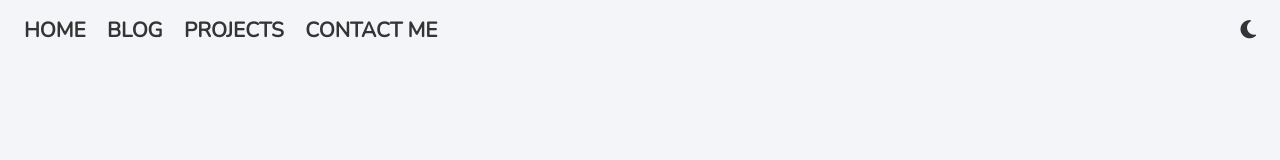
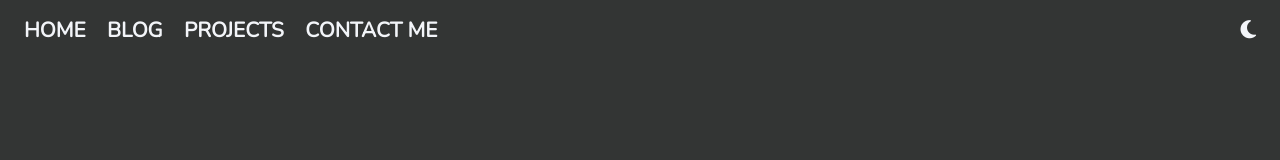
Before and after one commit to DantchoLV9/dantcho-personal-website-design, a plain HTML site: page index.html in a window 1280 px wide. Drawn offline with nearby package versions, Linux system fonts and the light colour scheme.

Commit message:
Added Day/Night Mode Functionality

```diff
--- a/css/main.css
+++ b/css/main.css
@@ -37,6 +37,7 @@ nav > div > .nav-element {
 
 a {
     color: #333534;
+    cursor: pointer;
     text-decoration: none;
     background-color: transparent;
 }
@@ -48,3 +49,11 @@ a {
 .active {
     border-bottom: 3px solid #ff5964 !important;
 }
+
+.dark-background {
+    background-color: #333534;
+}
+
+.dark-background a {
+    color: #f3f5f9 !important;
+}
--- a/index.html
+++ b/index.html
@@ -7,6 +7,7 @@
     <title>Dantcho</title>
     <link href="https://fonts.googleapis.com/css?family=Nunito" rel="stylesheet" type="text/css">
     <script src="https://kit.fontawesome.com/bae49461dc.js"></script>
+    <script src="js/theme-switch.js"></script>
     <link rel="stylesheet" href="css/main.css">
 </head>
 <body>
@@ -18,7 +19,7 @@
             <a class="nav-element nav-link" href="#">Contact Me</a>
         </div>
         <div>
-            <a class="nav-element float-right" href="#"><i class="fas fa-moon"></i></a>
+            <a class="nav-element float-right" onclick="switchTheme()"><i id="switch-button" class="fas fa-moon"></i></a>
         </div>
     </nav>
 </body>
--- /dev/null
+++ b/js/theme-switch.js
@@ -0,0 +1,10 @@
+document.addEventListener('DOMContentLoaded', (event) => {
+    ((localStorage.getItem('themeMode') || 'dark') === 'dark') ? document.querySelector('body').classList.add('dark-background') & document.querySelector('#switch-button').classList.add('fa-sun') :
+    document.querySelector('body').classList.remove('dark-background')
+})
+
+function switchTheme() {
+    localStorage.setItem('themeMode', (localStorage.getItem('themeMode') || 'dark') === 'dark' ? 'light' : 'dark');
+    localStorage.getItem('themeMode') === 'dark' ? document.querySelector('body').classList.add('dark-background') & document.querySelector('#switch-button').classList.add('fa-sun') :
+    document.querySelector('body').classList.remove('dark-background') & document.querySelector('#switch-button').classList.remove('fa-sun')
+}
```
